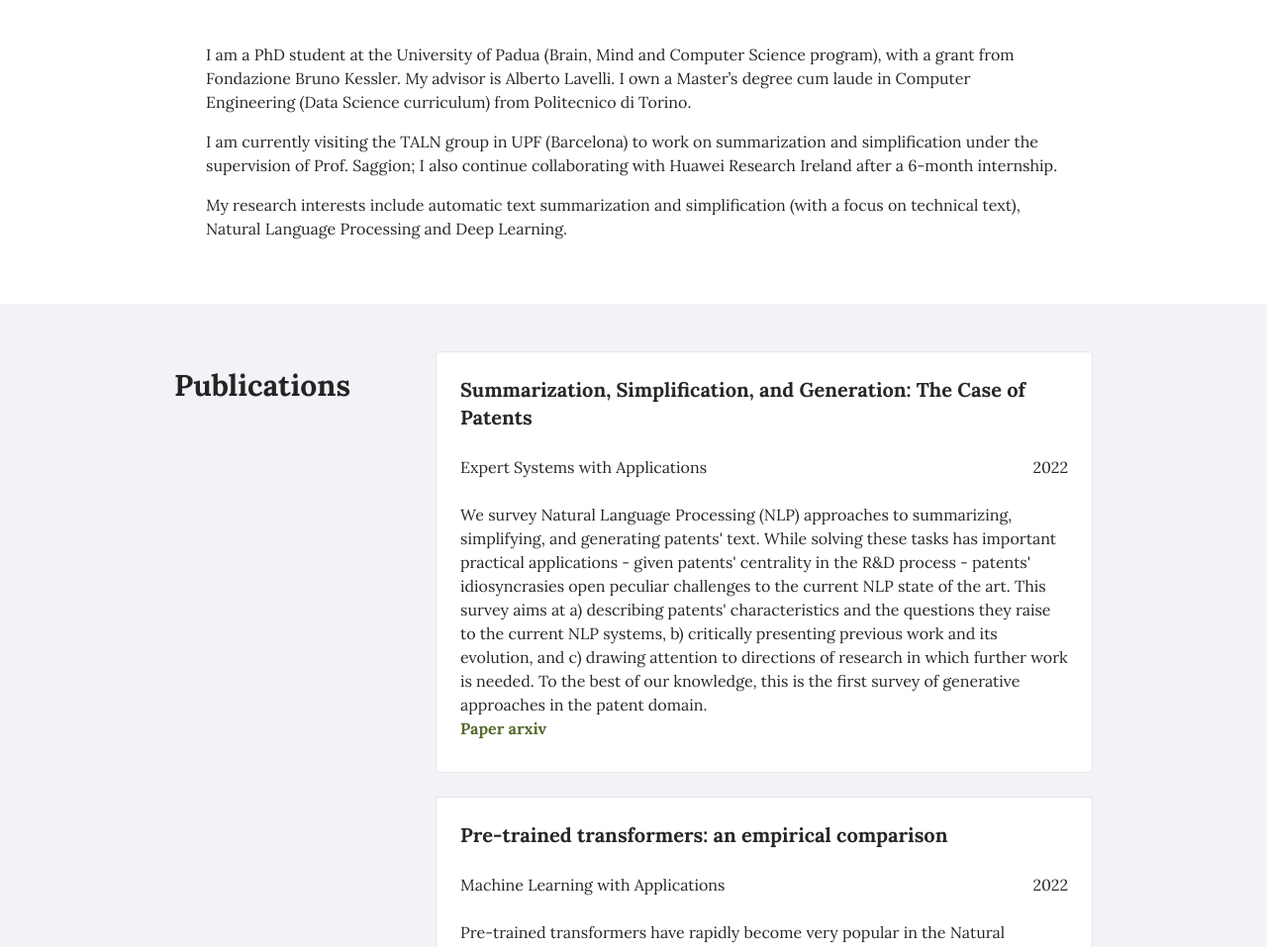
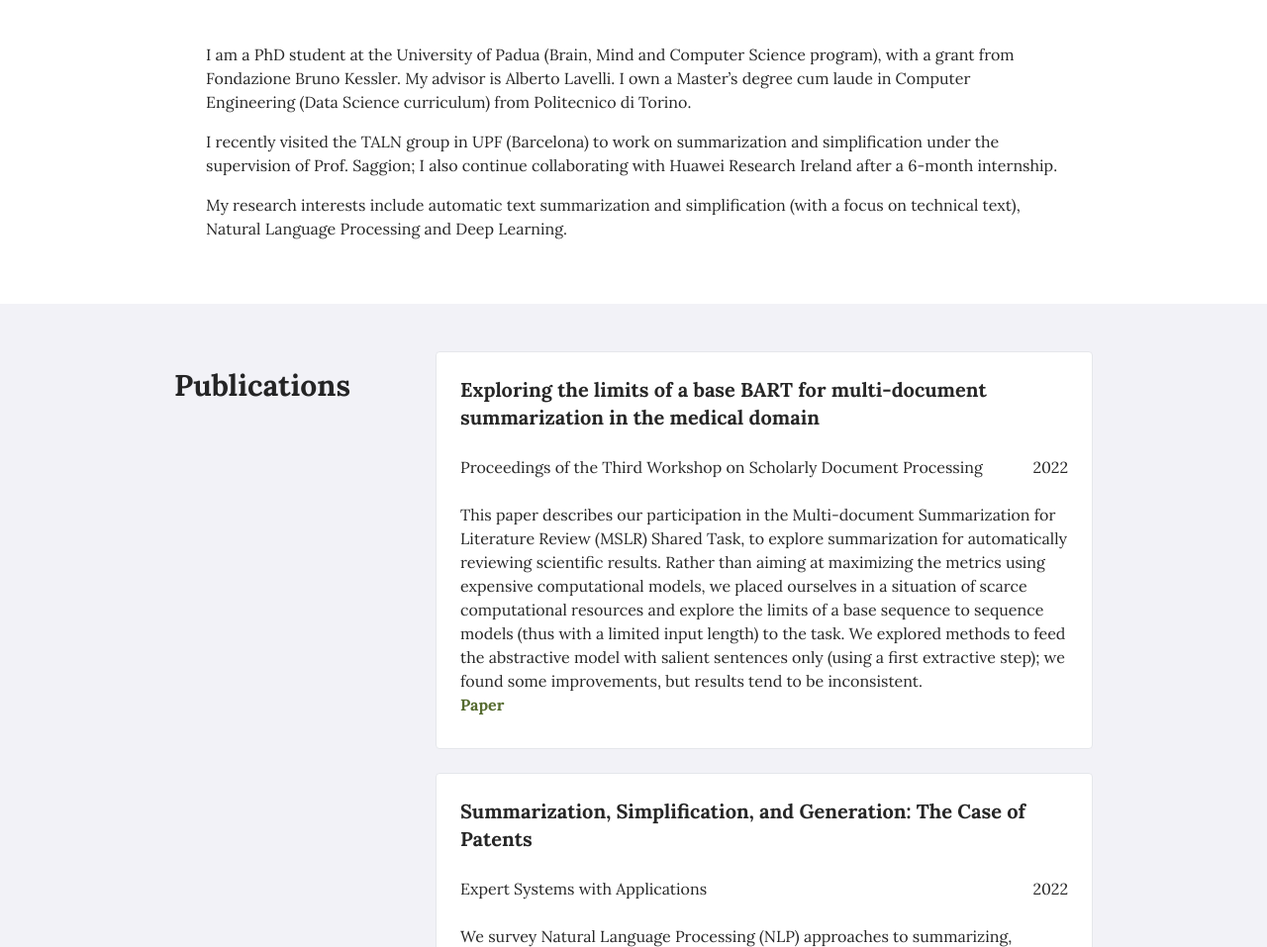
Before and after one commit to slvcsl/slvcsl.github.io, a plain HTML site: page index.html in a window 1280 px wide. Shown: the part 400-1357 px from the top of the page at 99% size. Drawn offline with Linux system fonts and the light colour scheme; a script that the page names is missing.

Commit message:
shared task 2022 pub added

```diff
--- a/index.html
+++ b/index.html
@@ -265,7 +265,7 @@
 </div>
 <div class="content">
   <p>I am a PhD student at the University of Padua (Brain, Mind and Computer Science program), with a grant from Fondazione Bruno Kessler. My advisor is Alberto Lavelli. I own a Master&rsquo;s degree cum laude in Computer Engineering (Data Science curriculum) from Politecnico di Torino.</p>
-<p>I am currently visiting the TALN group in UPF (Barcelona) to work on summarization and simplification under the supervision of Prof. Saggion; I also continue collaborating with Huawei Research Ireland after a 6-month internship.</p>
+<p>I recently visited the TALN group in UPF (Barcelona) to work on summarization and simplification under the supervision of Prof. Saggion; I also continue collaborating with Huawei Research Ireland after a 6-month internship.</p>
 <p>My research interests include automatic text summarization and simplification (with a focus on technical text), Natural Language Processing and Deep Learning.</p>
 
 </div>
@@ -342,6 +342,46 @@
         <h2 class="font-bold text-3xl my-4">Publications</h2>
       </div>
       <div class="flex-grow lg:ml-4">
+
+<div class="mb-6">
+  <div class="bg-secondary-bg rounded border hover:shadow-lg transition ease-in-out duration-200 px-6 pt-6 pb-4">
+    <div class="mb-4">
+      <div class="font-bold text-xl">Exploring the limits of a base BART for multi-document summarization in the medical domain</div>
+	  <div></div><br>
+      <div class="flex flex-col md:flex-row md:justify-between">
+        <div>
+		<span>Proceedings of the Third Workshop on Scholarly Document Processing       </div>
+		</span> <div align="right" class="flex-shrink-0"> 2022</div>
+
+    </div><br>
+
+    <div class="content">
+      This paper describes our participation in the Multi-document Summarization for Literature Review (MSLR) Shared Task, to explore summarization for automatically reviewing scientific results. Rather than aiming at maximizing the metrics using expensive computational models, we placed ourselves in a situation of scarce computational resources and explore the limits of a base sequence to sequence models (thus with a limited input length) to the task. We explored methods to feed the abstractive model with salient sentences only (using a first extractive step); we found some improvements, but results tend to be inconsistent.
+    </div>
+	<span style="color:darkolivegreen;font-weight:bold">
+
+          <span></span>
+
+
+
+
+
+          <a href="https://aclanthology.org/2022.sdp-1.23/">Paper</a>
+
+
+
+          <span></span>
+
+
+
+
+
+          <span></span>
+
+
+        </div>
+  </div>
+</div>
 
 <div class="mb-6">
   <div class="bg-secondary-bg rounded border hover:shadow-lg transition ease-in-out duration-200 px-6 pt-6 pb-4">
```
